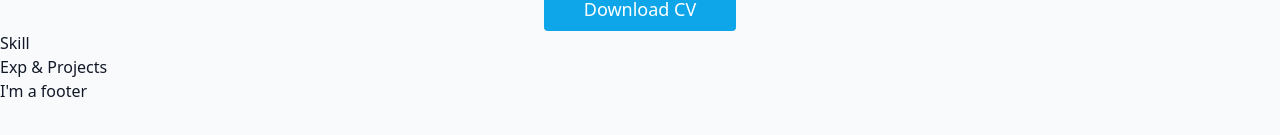
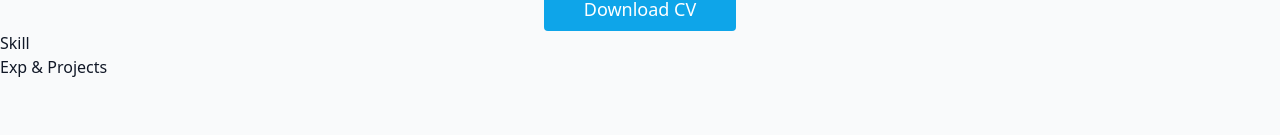
Before and after one commit to edenhsia/portfolio, a Vue app: page / in a window 1280 px wide. Shown: the part 477-612 px from the top of the page. Built offline with nearby package versions, Linux system fonts and the light colour scheme.

Commit message:
delete footer

```diff
--- a/src/App.vue
+++ b/src/App.vue
@@ -4,7 +4,6 @@
     <About />
     <Skill />
     <ExperienceAndProjects />
-    <MainFooter />
   </div>
 </template>
 
@@ -13,7 +12,6 @@ import ModeButton from './components/ModeButton.vue'
 import About from './components/About.vue'
 import Skill from './components/Skill.vue'
 import ExperienceAndProjects from './components/ExperienceAndProjects.vue'
-import MainFooter from './components/MainFooter.vue'
 
 const MODE = {
   LIGHT: 'light',
@@ -26,7 +24,6 @@ export default {
     About,
     Skill,
     ExperienceAndProjects,
-    MainFooter,
   },
   created() {
     if (
--- a/src/components/MainFooter.vue
+++ /dev/null
@@ -1,3 +0,0 @@
-<template>
-  <footer>I'm a footer</footer>
-</template>
```
